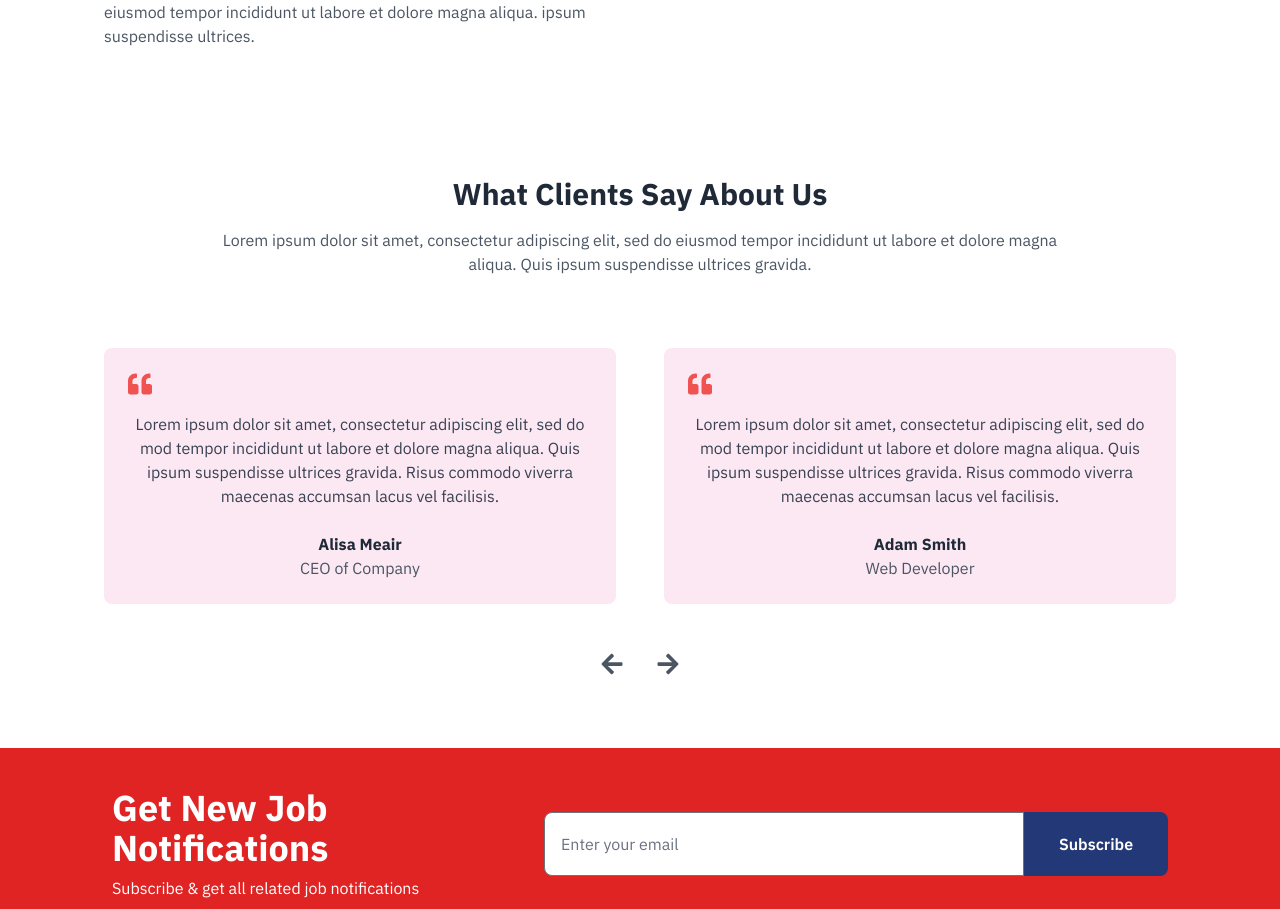
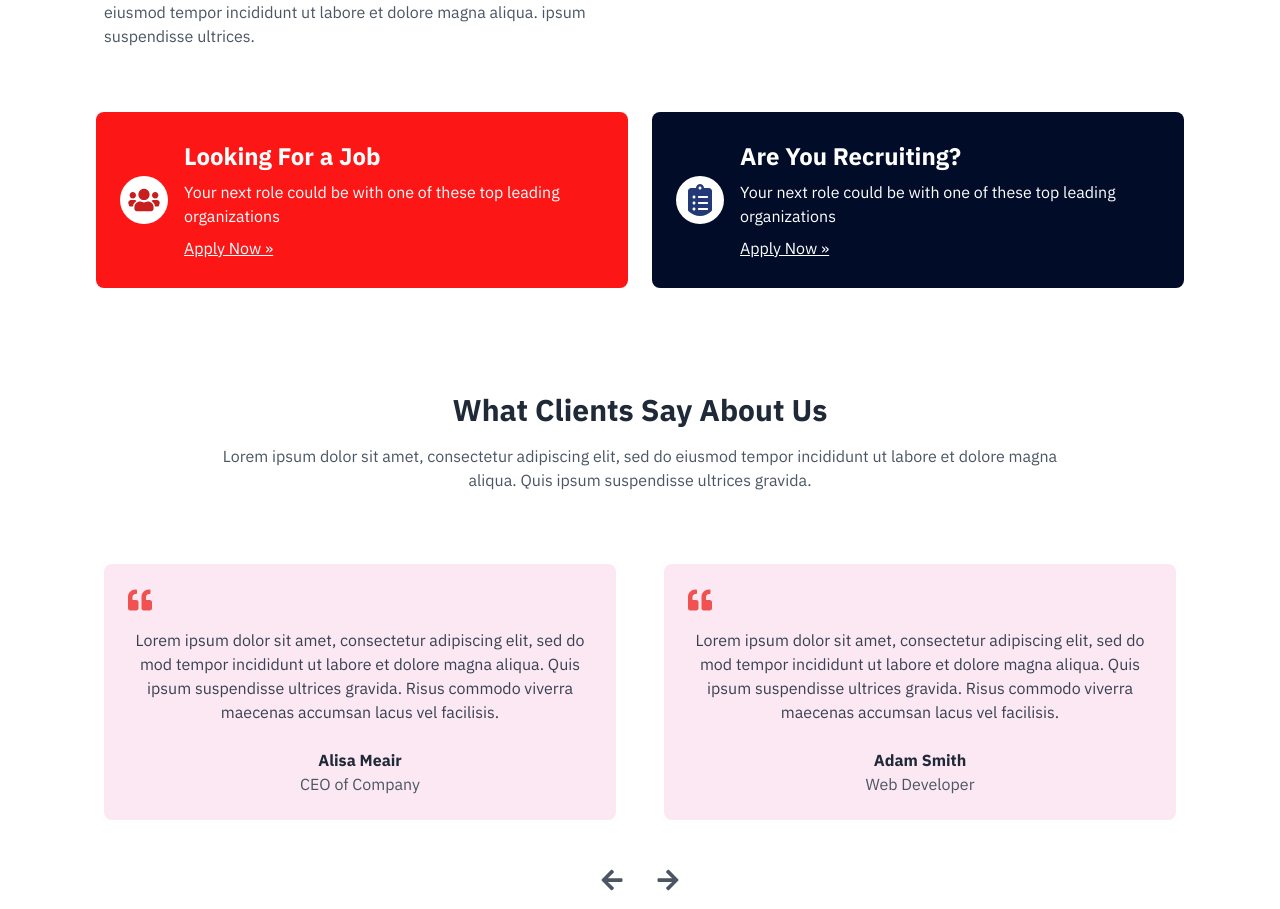
Before and after one commit to piyushkhatri968/FYP-Project, a React (Vite) app in the folder Frontend/: page / in a window 1280 px wide. Shown: the part 4708-5617 px from the top of the page. Built offline with nearby package versions, Linux system fonts and the light colour scheme.

Commit message:
new recruitment component

```diff
--- a/Frontend/src/Pages/Home/HomePage.jsx
+++ b/Frontend/src/Pages/Home/HomePage.jsx
@@ -11,6 +11,7 @@ import Stats from "../About/Stats";
 import Reviews from "../About/Reviews";
 import HowWebWorks from "./HowWebWorks";
 import SubscribeBox from "../../Components/SubscribeBox ";
+import JobRecruitment from "./JobRecruitment";
 
 function HomePage() {
   return (
@@ -59,6 +60,7 @@ function HomePage() {
       <TopCompanies />
       <Stats />
       <HowWebWorks />
+      <JobRecruitment/>
       <Reviews />
       <SubscribeBox />
     </>
--- /dev/null
+++ b/Frontend/src/Pages/Home/JobRecruitment.jsx
@@ -0,0 +1,50 @@
+import React from "react";
+import { FaUsers, FaClipboardList } from "react-icons/fa";
+import { Link } from "react-router-dom";
+
+const JobRecruitment = () => {
+  return (
+    <div className="max-w-[85vw] mx-auto my-10">
+      {/* Responsive Cards */}
+      <div className="grid grid-cols-1 md:grid-cols-2 gap-6">
+        {/* First Card */}
+        <div className="bg-[#FD1616] rounded-lg h-[11rem] px-6 flex items-center gap-4">
+          <div>
+            <FaUsers className="text-5xl text-red-700 bg-white p-2 rounded-full" />
+          </div>
+          <div>
+            <h1 className="text-2xl font-bold text-white">Looking For a Job</h1>
+            <p className="text-base my-2 text-white">
+              Your next role could be with one of these top leading
+              organizations
+            </p>
+            <Link to="find-job" className="text-white underline hover:text-[#010C29] hover:text-[17px] transition-all duration-500">
+              Apply Now &raquo;
+            </Link>
+          </div>
+        </div>
+
+        {/* Second Card */}
+        <div className="bg-[#010C29] rounded-lg h-[11rem] px-6 flex items-center gap-4">
+          <div>
+            <FaClipboardList className="text-5xl text-blue-900 bg-white p-2 rounded-full" />
+          </div>
+          <div>
+            <h2 className="text-2xl font-bold text-white">
+              Are You Recruiting?
+            </h2>
+            <p className="text-base my-2 text-white">
+              Your next role could be with one of these top leading
+              organizations
+            </p>
+            <Link className="text-white underline hover:text-[#FD1616] hover:text-[17px] transition-all duration-500">
+              Apply Now &raquo;
+            </Link>
+          </div>
+        </div>
+      </div>
+    </div>
+  );
+};
+
+export default JobRecruitment;
```
